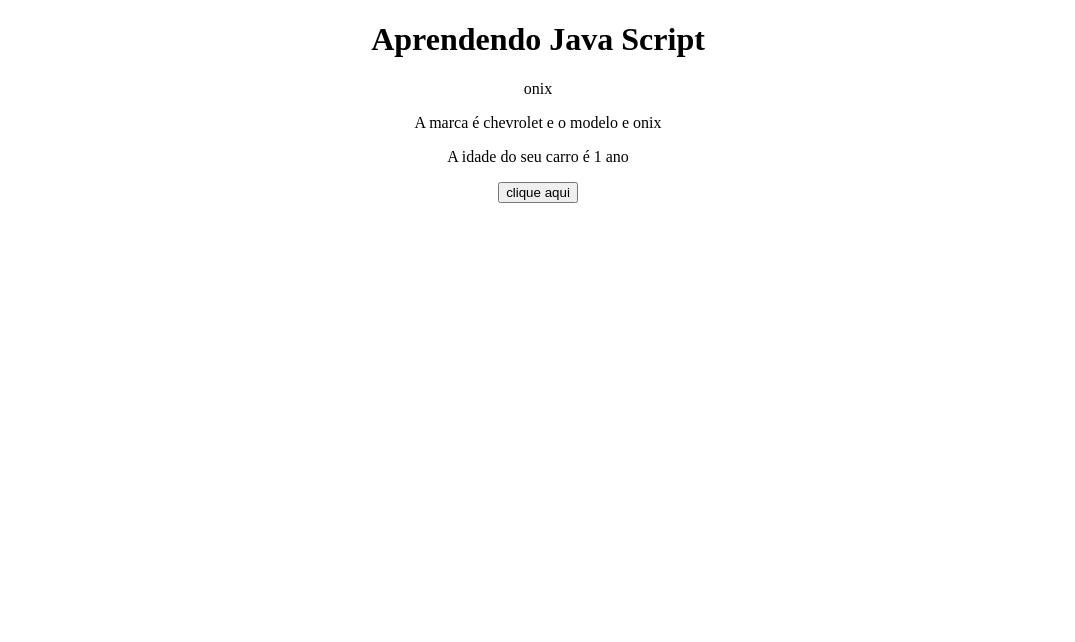
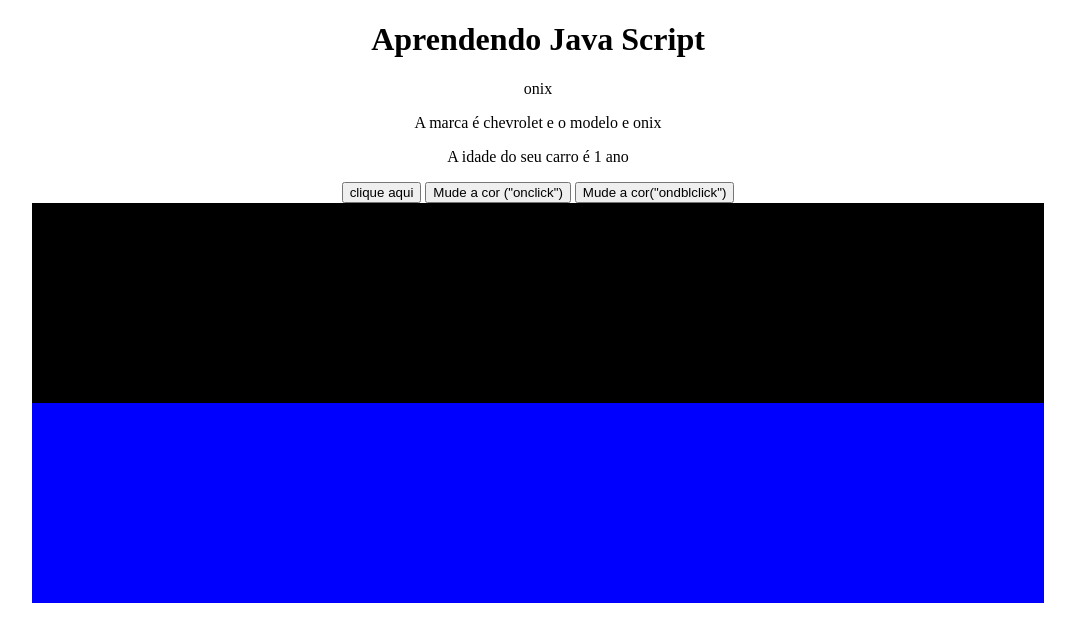
Before and after one commit to frantonissi/Aprendendo-Java_Script, a plain HTML site: page index.html in a window 1280 px wide. Shown: the whole page, without its empty margins (102-1177 px from the left). Drawn offline with Linux system fonts and the light colour scheme; files whose address does not match are found by name.

Commit message:
Recreate index.html with updated structure and event handling; add new buttons for interaction

```diff
--- a/JS/index.js
+++ b/JS/index.js
@@ -46,3 +46,44 @@ document.getElementById("texto").innerHTML = (carro.modelo);
 carro.buzina();
 document.getElementById("texto2").innerHTML = (carro.completo());
 document.getElementById("texto3").innerHTML = (carro.idade(2025));
+
+//EVENTOS:
+//onclick:
+function eventoClick(){
+    alert("Acionou um evento de click")
+    document.body.style.background = "yellow";
+}
+
+//ondblclick:
+function eventoDBLclick(){
+    alert("Acionou um evento de duplo click")
+    document.body.style.background = "blue";
+}
+
+//onmouseover e onmouseout
+function viraVermelho(){
+    let div = document.getElementById("teste");
+    div.style.backgroundColor = "red";
+
+}
+
+function viraAzul(){
+    let div = document.getElementById("teste");
+    div.style.backgroundColor = "blue"
+}
+
+//mousemove:
+function moveMouse(){
+    let p = document.getElementById("texto5");
+    //p.append("O mouse moveu :)")
+}
+//mousedown e mouseup
+function clicou(){
+    let p = document.getElementById("texto6");
+    p.append("Vc clicou!! ");
+}
+
+function soltouClique(){
+    let p = document.getElementById("texto7");
+    p.append("Soltou o clique bb! ");
+}
--- a/HTML/index.html
+++ b/index.html
@@ -22,9 +22,22 @@
     <p id = "texto"></p>
     <p id = "texto2"></p>
     <p id = "texto3"></p>
+    <p id = "texto4"></p>
+    <p id = "texto5"></p>
+    <p id = "texto6"></p>
+    <p id = "texto7"></p>
+
+
+
 
     <button onclick = "helloword()"> clique aqui</button>
+    <button onclick = "eventoClick()">Mude a cor ("onclick")</button>
+    <button ondblclick="eventoDBLclick()">Mude a cor("ondblclick")</button>
 
+    <div onmousedown = "clicou()" onmouseup="soltouClique()" style="margin:auto auto; width: 80%; height: 200px; background:rgb(0, 0, 0);"> O que isso faz? </div>
+
+
+    <div id = "teste"  onmousemove="moveMouse()" onmouseout = "viraAzul()" onmouseover="viraVermelho()" style="margin:auto auto; width: 80%; height: 200px; background:blue;"></div>
     <script src = "js/index.js">
     </script>
 
```
